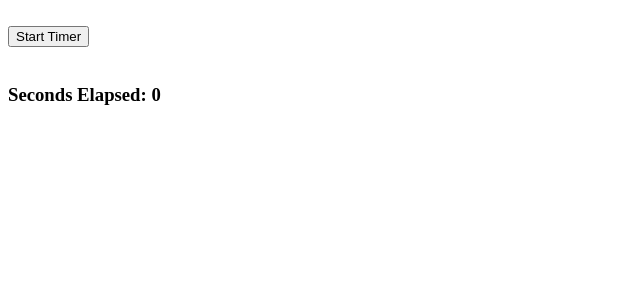
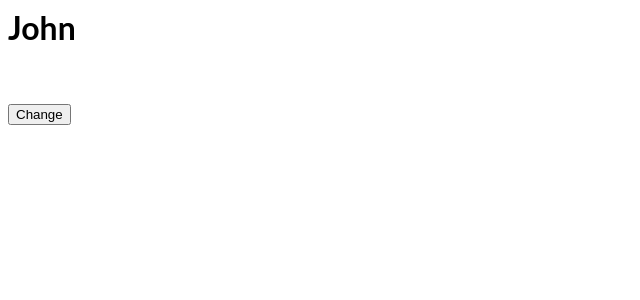
Before and after one commit to jkc1996/reactJS-Tutorial, a React (Create React App) app: page / in a window 1280 px wide. Shown: the top 300 px of the page, without its empty margins (0-640 px from the left). Built offline with nearby package versions, Linux system fonts and the light colour scheme.

Commit message:
1 file modified

```diff
--- a/index.js
+++ b/index.js
@@ -27,4 +27,4 @@ import './style.css';
   // }
 // }
 
-render(<Timer />, document.getElementById('root'));
+render(<Parent />, document.getElementById('root'));
```
